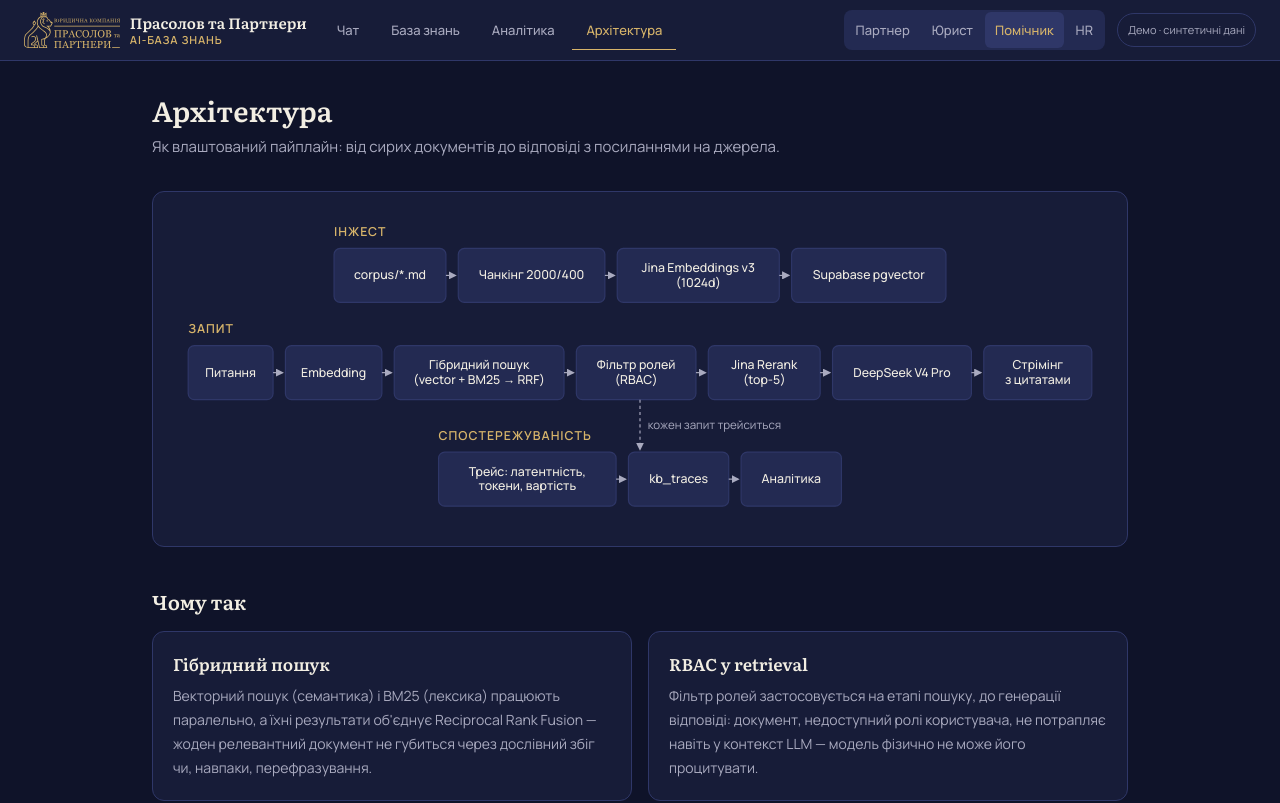
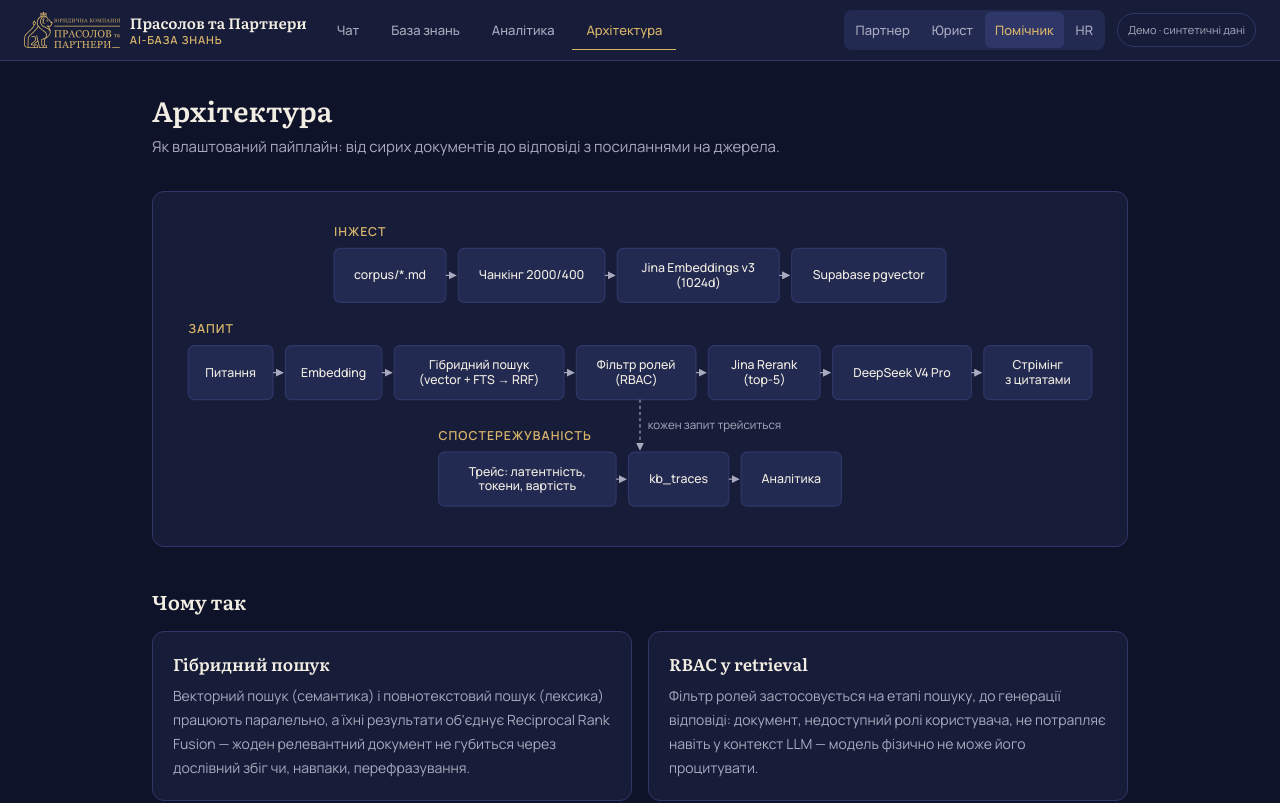
Before and after one commit to volodeveth/prasolov-ai-kb, a Next.js app: page /architecture in a window 1280 px wide. Shown: the top 803 px of the page. Built offline with nearby package versions, Linux system fonts and the light colour scheme.

Commit message:
docs: precise FTS ranking terminology

```diff
--- a/src/app/architecture/page.tsx
+++ b/src/app/architecture/page.tsx
@@ -8,7 +8,7 @@ export const metadata: Metadata = {
 const WHY_CARDS = [
   {
     title: "Гібридний пошук",
-    body: "Векторний пошук (семантика) і BM25 (лексика) працюють паралельно, а їхні результати об'єднує Reciprocal Rank Fusion — жоден релевантний документ не губиться через дослівний збіг чи, навпаки, перефразування.",
+    body: "Векторний пошук (семантика) і повнотекстовий пошук (лексика) працюють паралельно, а їхні результати об'єднує Reciprocal Rank Fusion — жоден релевантний документ не губиться через дослівний збіг чи, навпаки, перефразування.",
   },
   {
     title: "RBAC у retrieval",
--- a/src/components/ArchDiagram.tsx
+++ b/src/components/ArchDiagram.tsx
@@ -35,7 +35,7 @@ const LANE1_BOXES: DiagramBox[] = [
 const LANE2_BOXES: DiagramBox[] = [
   { lines: ["Питання"], width: 110 },
   { lines: ["Embedding"], width: 125 },
-  { lines: ["Гібридний пошук", "(vector + BM25 → RRF)"], width: 220 },
+  { lines: ["Гібридний пошук", "(vector + FTS → RRF)"], width: 220 },
   { lines: ["Фільтр ролей", "(RBAC)"], width: 155 },
   { lines: ["Jina Rerank", "(top-5)"], width: 145 },
   { lines: ["DeepSeek V4 Pro"], width: 180 },
```
Also changed, not shown: 1 other file (tests, documents, lock files or other folders).
